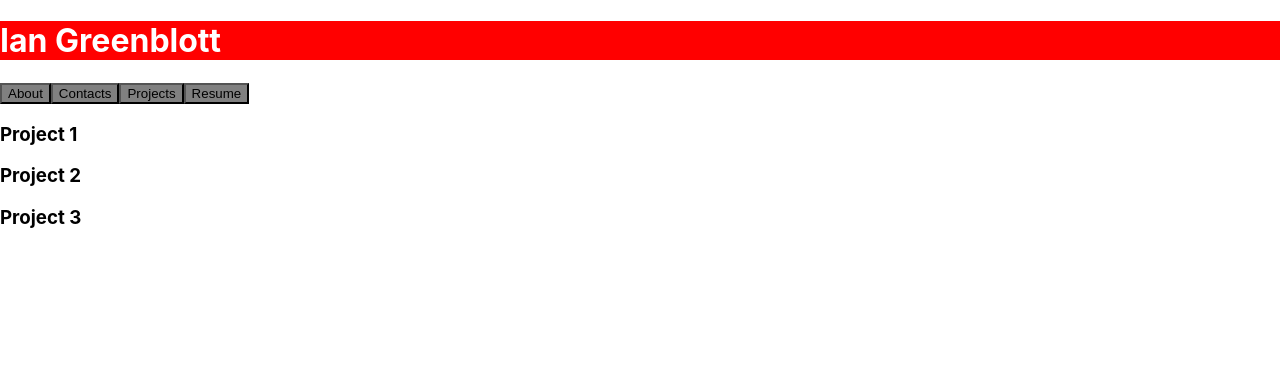
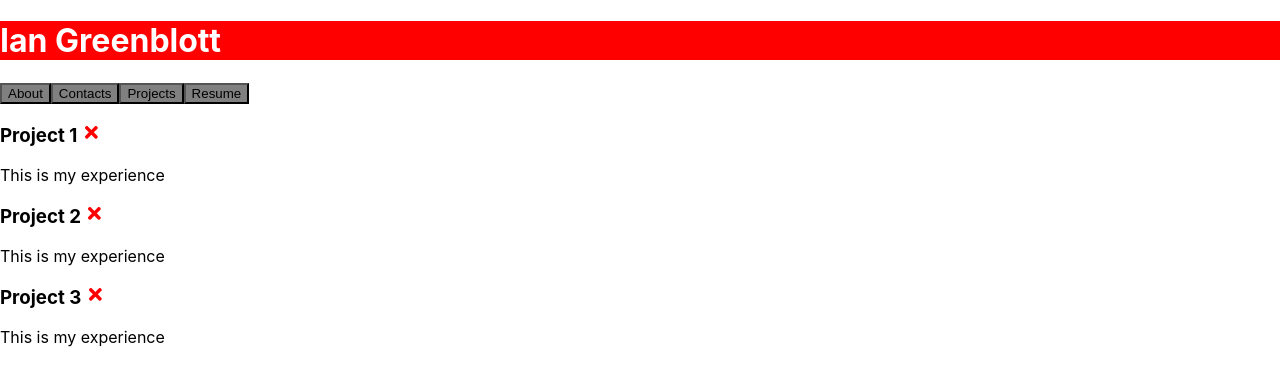
Before and after one commit to Zartender/ian-portfolio, a React (Create React App) app: page / in a window 1280 px wide. Shown: the top 386 px of the page. Built offline with nearby package versions, Linux system fonts and the light colour scheme.

Commit message:
commiting changed to components. added toggle and toggle reminder just for practice.

```diff
--- a/package.json
+++ b/package.json
@@ -10,6 +10,7 @@
     "gh-pages": "^3.2.3",
     "react": "^17.0.2",
     "react-dom": "^17.0.2",
+    "react-icons": "^4.3.1",
     "react-scripts": "5.0.0",
     "web-vitals": "^2.1.2"
   },
--- a/src/App.js
+++ b/src/App.js
@@ -32,13 +32,23 @@ function App() {
 
 ])
 
+// Delete Project
+const deleteProject = (id) => {
+  setProjects(projects.filter((project) => project.id !==
+  id))
+}
+
+// Toggle Reiminder
+const toggleReminder = (id) => {
+  console.log(id)
+}
 
   return (
 
     // jsx
     <div className='container'>
      <Header title={'Ian Greenblott'}/>
-     <Projects projects={projects}/>
+     {projects.length > 0 ?<Projects projects={projects} onDelete={deleteProject} onToggle={toggleReminder}/> : 'No Projects to Show'}
     </div>
   )
 }
--- /dev/null
+++ b/src/components/Project.js
@@ -0,0 +1,16 @@
+import { FaTimes } from 'react-icons/fa'
+
+
+const Project = ({ project, onDelete, onToggle }) => {
+    return (
+        <div className="project" onDoubleClick={() =>
+        onToggle(project.id)}>
+                <h3>{project.heading} <FaTimes style={{ color: 'red',
+                 cursor: 'pointer'}}
+                 onClick={() => onDelete(project.id)}/></h3>
+                <p>{project.biography}</p>
+        </div>
+    )
+}
+
+export default Project
--- a/src/components/Projects.js
+++ b/src/components/Projects.js
@@ -1,8 +1,16 @@
-const Projects = ({ projects }) => {
+import Project from './Project'
+
+
+const Projects = ({ projects, onDelete, onToggle}) => {
     return (
         <>
             {projects.map((project) => (
-                <h3 key={project.id}>{project.heading}</h3>
+                <Project
+                key={project.id}
+                project={project}
+                onDelete={onDelete}
+                onToggle={onToggle}
+                />
             ))}
         </>
     )
```
Also changed, not shown: 1 other file (tests, documents, lock files or other folders).
